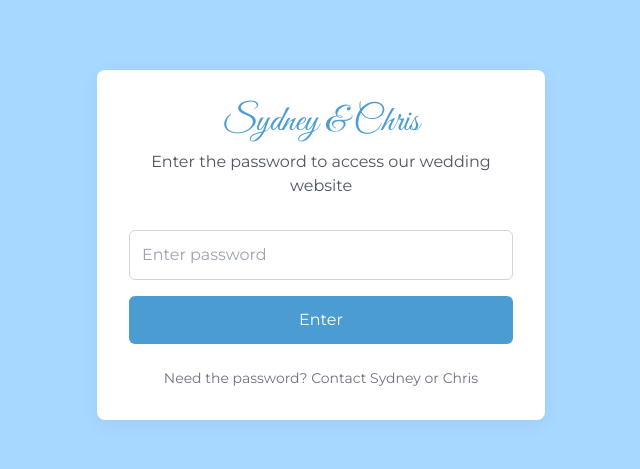
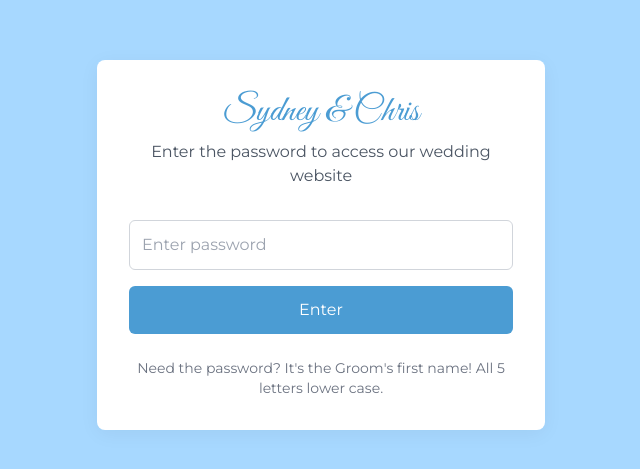
Before and after one commit to chrisleonardxc/wedding-website, a Next.js app: page /login in a window 1280 px wide. Shown: the part 155-624 px from the top of the page, without its empty margins (319-959 px from the left). Built offline with nearby package versions, Linux system fonts and the light colour scheme.

Commit message:
add password for dummies to the login screen

```diff
--- a/pages/login.js
+++ b/pages/login.js
@@ -67,7 +67,7 @@ export default function Login() {
         </form>
 
         <div className="mt-6 text-center text-sm text-gray-500">
-          <p>Need the password? Contact Sydney or Chris</p>
+          <p>Need the password? It's the Groom's first name! All 5 letters lower case.</p>
         </div>
       </div>
     </div>
```
